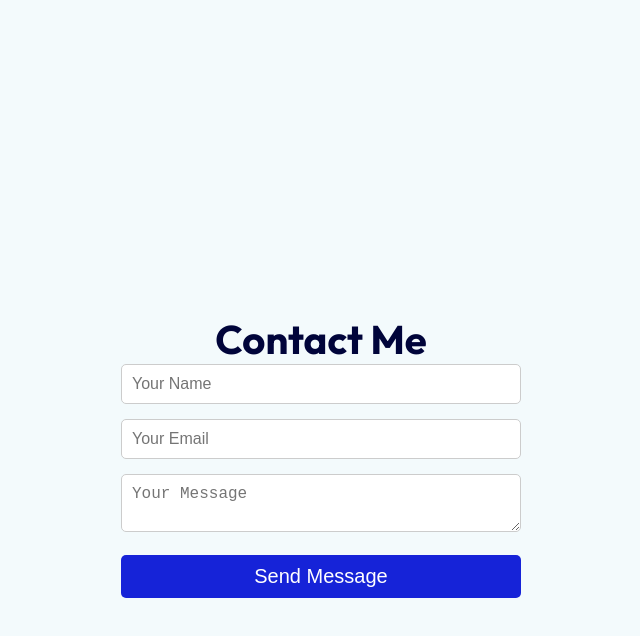
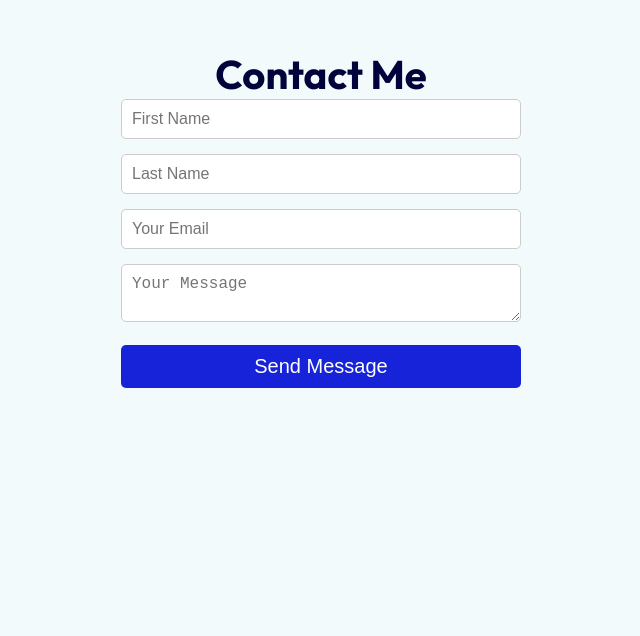
Before and after one commit to Louka-Gennies/Portfolio, a plain HTML site: page contact.html in a window 1280 px wide. Shown: the part 202-838 px from the top of the page, without its empty margins (319-959 px from the left). Before the commit the page ends 800 px from the top, so only its background shows below. Drawn offline with Linux system fonts and the light colour scheme.

Commit message:
contact form workinh and finish

```diff
--- a/contact.html
+++ b/contact.html
@@ -10,10 +10,11 @@
     <div class="container">
         <div class="content">
             <h2>Contact Me</h2>
-            <form class="contact-form">
-                <input type="text" placeholder="Your Name" required>
-                <input type="email" placeholder="Your Email" required>
-                <textarea placeholder="Your Message" required></textarea>
+            <form action="https://formspree.io/f/mvgoazoe" method="POST" class="contact-form">
+                <input type="text" name="first-name"  placeholder="First Name">
+                <input type="text" name="last-name"  placeholder="Last Name" required>
+                <input type="email" name="email" placeholder="Your Email" required>
+                <textarea name="message" placeholder="Your Message" required></textarea>
                 <button type="submit">Send Message</button>
             </form>
         </div>
--- a/style.css
+++ b/style.css
@@ -60,15 +60,21 @@ body {
     justify-content: center;
     align-items: center;
     height: 100vh;
+    padding: 20px;
+    margin: 0;
 }
 
 .content {
-    margin-top: auto;
     display: flex;
     flex-direction: column;
     justify-content: center;
     align-items: center;
     width: 100%;
+    margin: 0;
+}
+
+.cook {
+    margin-top: auto;
 }
 
 .content h1 {
@@ -132,7 +138,8 @@ body {
     flex-direction: column;
 }
 
-/* Ajoutez ces styles à votre fichier style.css existant */
+
+
 
 .contact-form {
     display: flex;
```
Also changed, not shown: index.html (+1 -1 lines).
